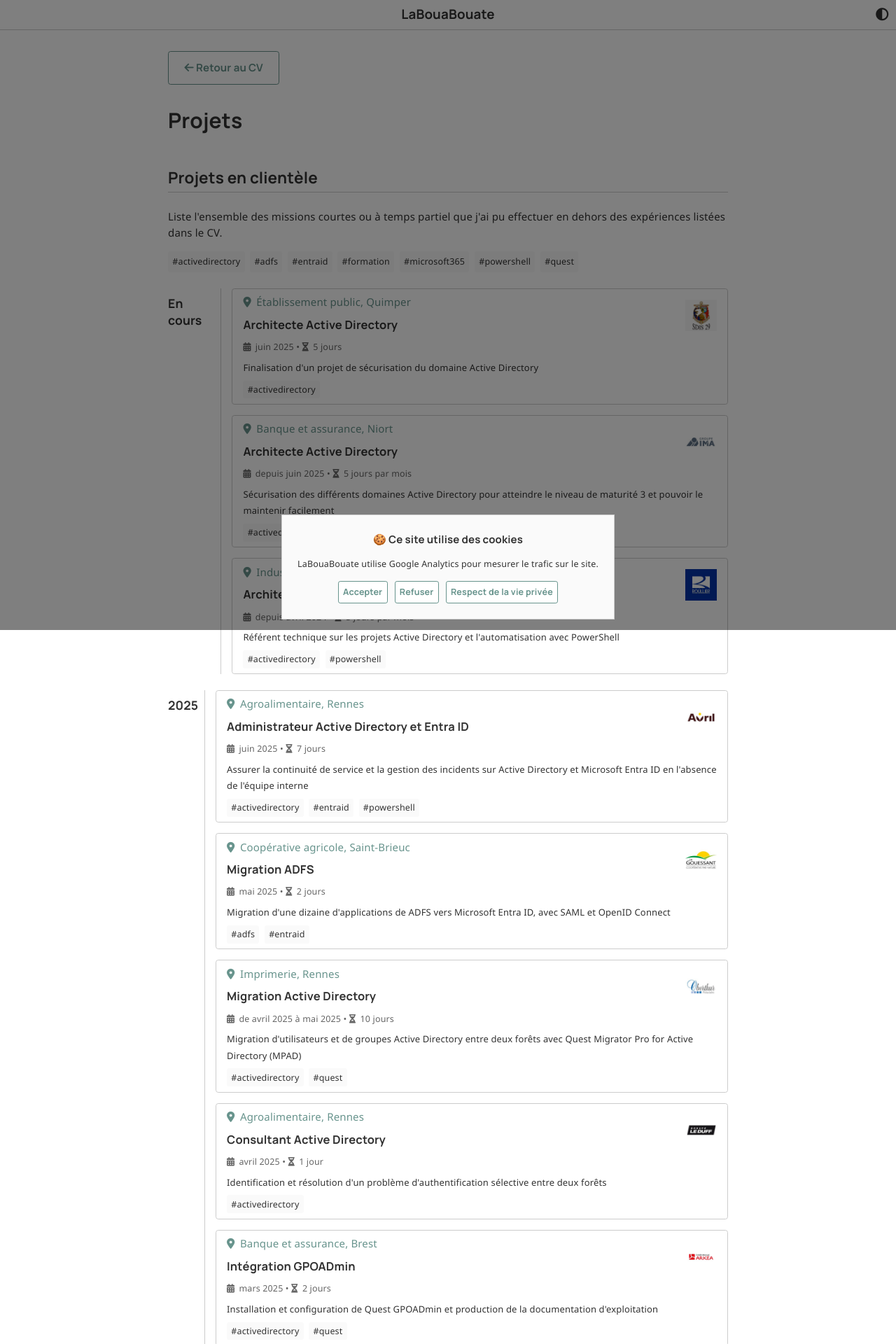
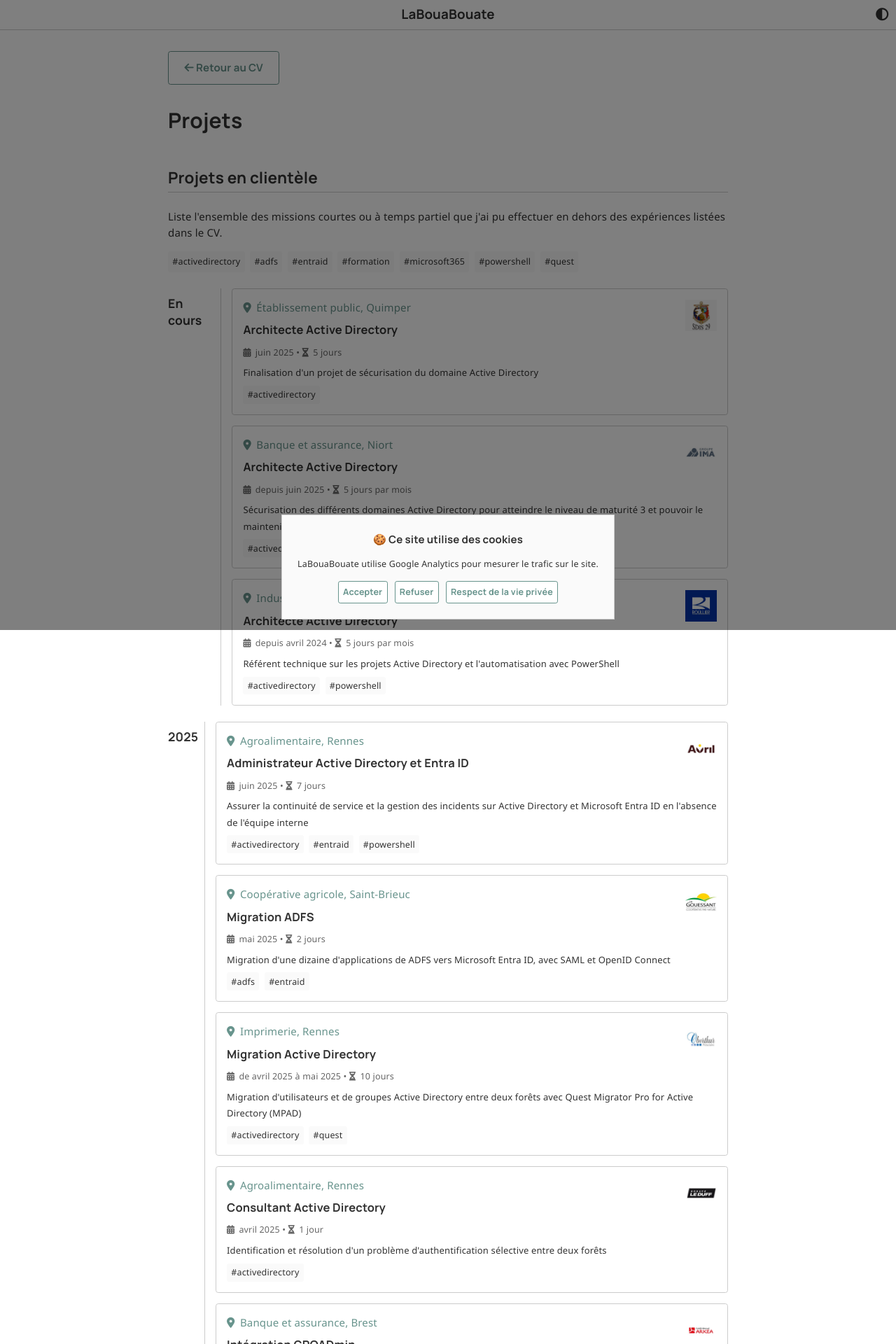
Before and after one commit to leobouard/leobouard.github.io, a Jekyll site: the page built from _pages/projects.html, in a window 1280 px wide. Shown: the top 1920 px of the page at 70% size. Built offline with Jekyll 4.4.1, drawn with Linux system fonts in a browser that asks for light colours; nearby versions of some CDN libraries; some web fonts are replaced.

Commit message:
Update cv.scss

```diff
--- a/assets/css/cv.scss
+++ b/assets/css/cv.scss
@@ -286,7 +286,7 @@ div.project-per-year {
 }
 
 div.project {
-    padding: 0.5em 1em;
+    padding: 1em;
     border-radius: var(--borderradius);
     border: 1px solid var(--mediumaccent);
     position: relative;
```
